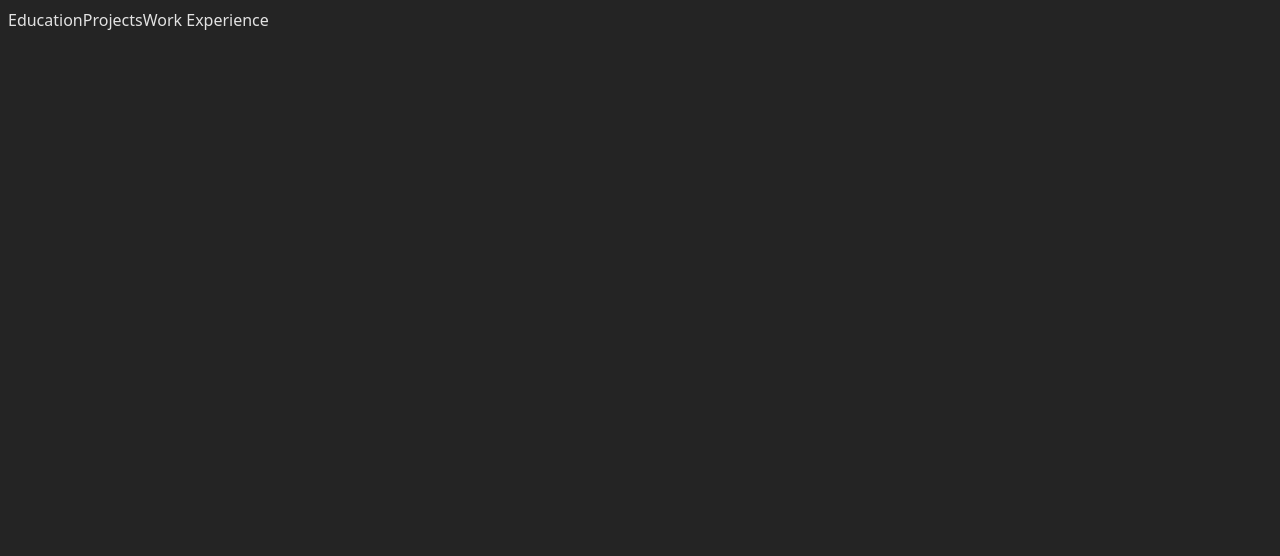
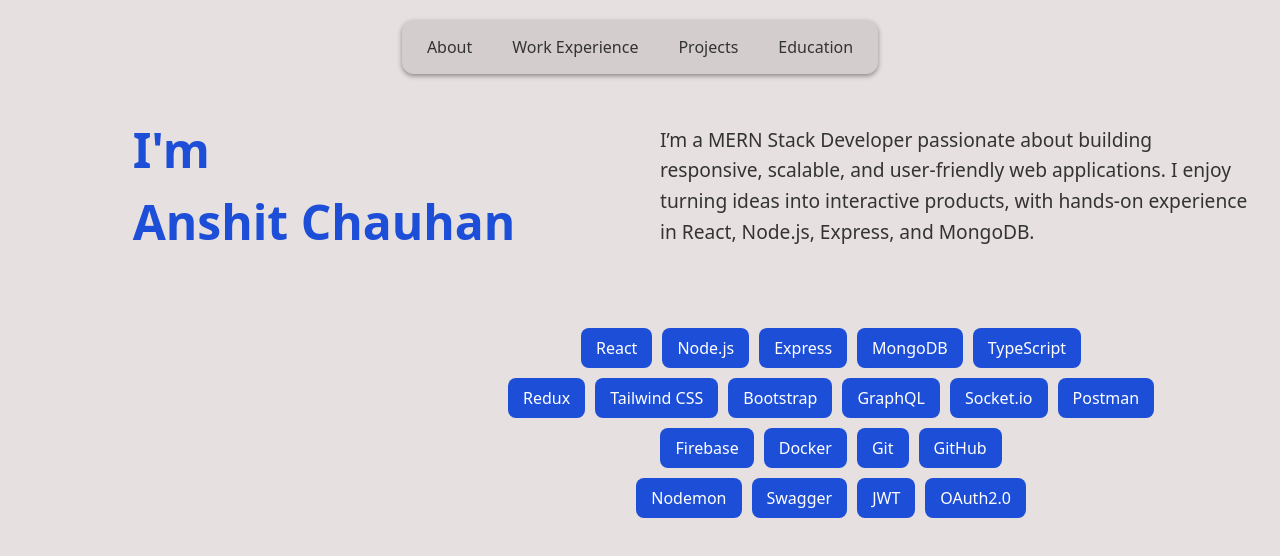
Before and after one commit to Chauhan48/Portfolio_website, a React (Vite) app: page / in a window 1280 px wide. Shown: the top 556 px of the page. Built offline with nearby package versions, Linux system fonts and the light colour scheme.

Commit message:
built the about section

```diff
--- a/package.json
+++ b/package.json
@@ -17,7 +17,7 @@
     "@eslint/js": "^9.33.0",
     "@types/react": "^19.1.10",
     "@types/react-dom": "^19.1.7",
-    "@vitejs/plugin-react": "^5.0.0",
+    "@vitejs/plugin-react": "^5.0.2",
     "eslint": "^9.33.0",
     "eslint-plugin-react-hooks": "^5.2.0",
     "eslint-plugin-react-refresh": "^0.4.20",
--- a/src/App.jsx
+++ b/src/App.jsx
@@ -1,3 +1,4 @@
+import About from "./components/About"
 import Navbar from "./components/Navbar"
 
 function App() {
@@ -5,6 +6,7 @@
   return (
     <>
       <Navbar />
+      <About />
     </>
   )
 }
--- /dev/null
+++ b/src/components/About.jsx
@@ -0,0 +1,29 @@
+const skillsRows = [
+  ["React", "Node.js", "Express", "MongoDB", "TypeScript"],
+  ["Redux", "Tailwind CSS", "Bootstrap", "GraphQL", "Socket.io", "Postman"],
+  ["Firebase", "Docker", "Git", "GitHub"],
+  ["Nodemon", "Swagger", "JWT", "OAuth2.0"]
+];
+
+const About = () => {
+  return (
+    <div className="about-container">
+      <div className="about-name">I'm <br />Anshit Chauhan</div>
+      <div className="about-description">
+        I’m a MERN Stack Developer passionate about building responsive, scalable, and user-friendly web applications. I enjoy turning ideas into interactive products, with hands-on experience in React, Node.js, Express, and MongoDB.
+      </div>
+
+      <div className="skills-wrapper">
+        {skillsRows.map((row, idx) => (
+          <div key={idx} className="skills-row">
+            {row.map(skill => (
+              <span key={skill} className="skill">{skill}</span>
+            ))}
+          </div>
+        ))}
+      </div>
+    </div>
+  )
+}
+
+export default About;
--- a/src/components/Navbar.jsx
+++ b/src/components/Navbar.jsx
@@ -1,15 +1,16 @@
+// import './Navbar.css';
+
 const Navbar = () => {
   return (
-    <div>
-      <nav>
-        <div>
-            <a>Education</a>
-            <a>Projects</a>
-            <a>Work Experience</a>
-        </div>
-      </nav>
-    </div>
-  )
-}
+    <nav className="navbar">
+      <div className="nav-items">
+        <a href="#about">About</a>
+        <a href="#work">Work Experience</a>
+        <a href="#projects">Projects</a>
+        <a href="#education">Education</a>
+      </div>
+    </nav>
+  );
+};
 
-export default Navbar
+export default Navbar;
--- a/src/index.css
+++ b/src/index.css
@@ -4,11 +4,102 @@
   font-weight: 400;
 
   color-scheme: light dark;
-  color: rgba(255, 255, 255, 0.87);
-  background-color: #242424;
+  color: rgba(51, 50, 50, 0.87);
+  background-color: #e7e0e0;
 
   font-synthesis: none;
   text-rendering: optimizeLegibility;
   -webkit-font-smoothing: antialiased;
   -moz-osx-font-smoothing: grayscale;
 }
+
+.navbar {
+  display: flex;
+  justify-content: center;
+  background-color: rgba(44, 43, 43, 0.1);
+  padding: 15px 25px;
+  border-radius: 12px;
+  box-shadow: 0 2px 5px rgba(0,0,0,0.4);
+  margin: 20px auto;
+  width: fit-content;
+}
+
+.nav-items {
+  display: flex;
+  gap: 40px;
+}
+
+.nav-items a {
+  text-decoration: none;
+  color: #333;
+  font-weight: 500;
+  transition: color 0.3s, transform 0.3s;
+}
+
+.nav-items a:hover {
+  color: #1D4ED8;
+  transform: scale(1.1);
+}
+
+.about-container {
+  display: flex;
+  flex-wrap: wrap;
+  width: 100%;
+  height: 50vh;
+  box-sizing: border-box;
+}
+
+.about-name, .about-description {
+  flex: 1 1 50%;
+  display: flex;
+  justify-content: center;
+  align-items: center;
+  padding: 20px;
+  box-sizing: border-box;
+}
+
+.about-name {
+  font-size: clamp(2rem, 5vw, 3rem);
+  font-weight: bold;
+  color: #1D4ED8;
+  text-align: left;
+}
+
+.about-description {
+  font-size: clamp(1rem, 2.5vw, 1.2rem);
+  line-height: 1.6;
+  color: #333;
+  text-align: left;
+}
+
+.skills-wrapper {
+  display: flex;
+  flex-direction: column;
+  gap: 10px;
+  margin-top: 50px;
+  align-items: center;
+  margin-left: 500px;
+}
+
+.skills-row {
+  display: flex;
+  gap: 10px;
+  justify-content: center;
+}
+
+.skill {
+  display: inline-block;
+  background-color: #1D4ED8;
+  color: white;
+  padding: 8px 15px;
+  border-radius: 8px;
+  cursor: pointer;
+  transition: transform 0.3s, box-shadow 0.3s;
+  line-height: 1.5;
+  white-space: nowrap;
+}
+
+.skill:hover {
+  transform: translateY(-5px) scale(1.05);
+  box-shadow: 0 4px 10px rgba(0, 0, 0, 0.3);
+}
```
Also changed, not shown: 1 other file (tests, documents, lock files or other folders).
